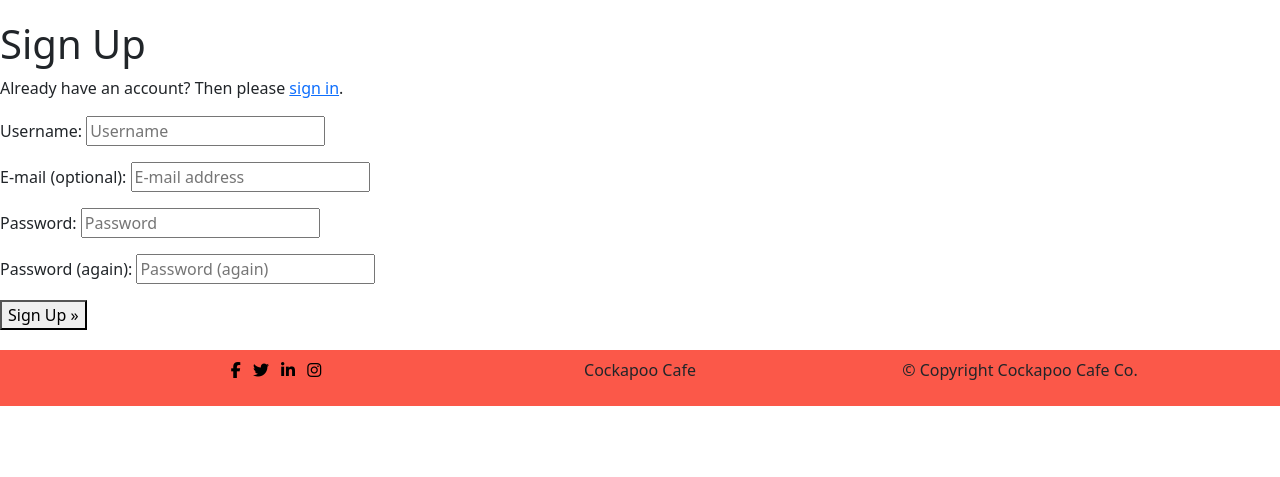
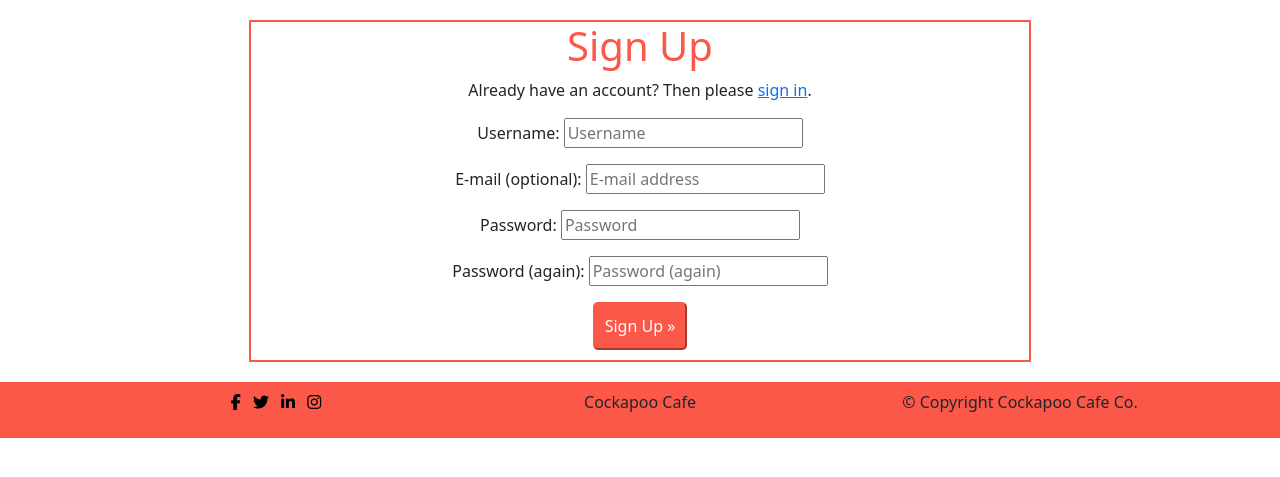
Before and after one commit to Steven-Dawson18/cockapoo-cafe, a Django app: page /accounts/signup/ in a window 1280 px wide. Shown: the part 82-559 px from the top of the page. Run offline with Django 3.2, Linux system fonts and the light colour scheme; some libraries are stand-ins or nearby versions.

Commit message:
Clear corrupt requirements.txt

```diff
--- a/static/css/style.css
+++ b/static/css/style.css
@@ -153,6 +153,7 @@ Menu
   border-color: #fb5849;
   padding: 10px;
   border-radius: 5px;
+  margin-bottom: 10px;
 }
 
 /*
@@ -218,3 +219,16 @@ Review
   color: #fb5849;
   text-align: center;
 }
+
+/*
+---------------------------------------------
+Authentication
+---------------------------------------------
+*/
+
+.auth {
+  width: 60%;
+  margin: 0 auto;
+  border: 2px solid #fb5849;
+  text-align: center;
+}
--- a/templates/account/signup.html
+++ b/templates/account/signup.html
@@ -5,7 +5,10 @@
 {% block head_title %}{% trans "Signup" %}{% endblock %}
 
 {% block content %}
-<h1>{% trans "Sign Up" %}</h1>
+<div class="row">
+  <div class="coll-12 auth">
+
+    <h1 class="title">{% trans "Sign Up" %}</h1>
 
     <p>{% blocktrans %}Already have an account? Then please <a href="{{ login_url }}">sign in</a>.{% endblocktrans %}</p>
 
@@ -15,7 +18,10 @@
       {% if redirect_field_value %}
       <input type="hidden" name="{{ redirect_field_name }}" value="{{ redirect_field_value }}" />
       {% endif %}
-  <button type="submit">{% trans "Sign Up" %} &raquo;</button>
+      <button class="menu-btn" type="submit">{% trans "Sign Up" %} &raquo;</button>
     </form>
 
+  </div>
+</div>
+
 {% endblock %}
```
Also changed, not shown: requirements.txt (+0 -103 lines), templates/account/login.html (+6 -3 lines), templates/account/logout.html (+7 -2 lines), 1 other file. Lines whose indentation alone changed are shown as unchanged.
